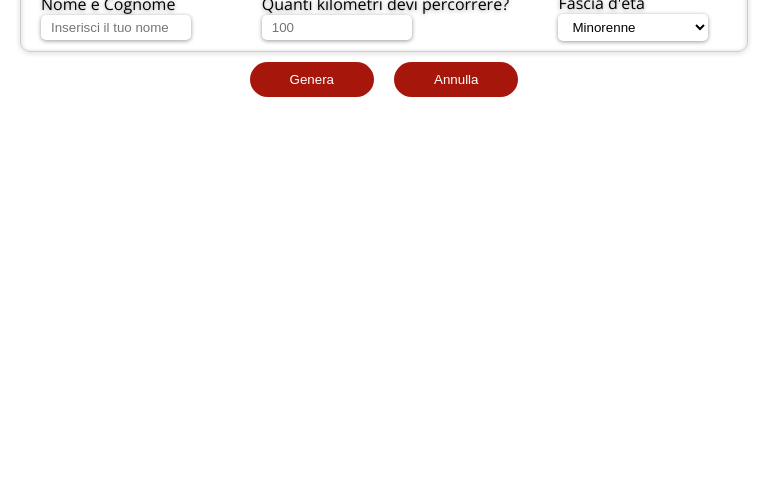
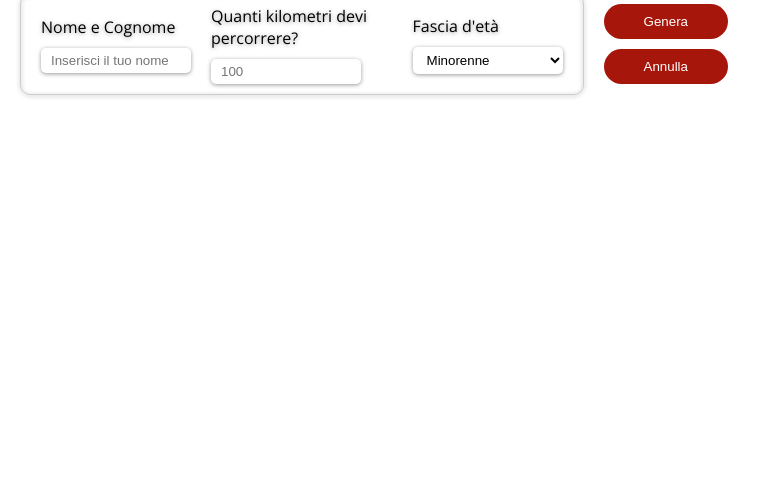
Before and after one commit to PaoloFrancesco-Marino/js-biglietto-treno-form, a plain HTML site: page index.html in a window 768 px wide. Shown: the part 323-800 px from the top of the page. Drawn offline with nearby package versions, Linux system fonts and the light colour scheme.

Commit message:
add responsive (min-width: 577px) and (max-width: 1200px)

```diff
--- a/css/main.css
+++ b/css/main.css
@@ -65,12 +65,14 @@ body {
 /* row  input style */
 
 .row label {
+    display: inline-block;
     margin-right: 10px;
     cursor: pointer;
 }
 
 .row select,
 .row input {
+    display: inline-block;
     border: none;
     padding: 5px 10px;
     border-radius: 5px;
@@ -111,3 +113,21 @@ body {
         display: flex;
     }
 }
+
+@media all and (min-width: 577px) and (max-width: 1200px) {
+    .row label {
+        margin-bottom: 10px;
+    }
+
+    .dati-input {
+        display: flex;
+    }
+
+    .dati-input .row button:first-child {
+        margin-bottom: 10px;
+    }
+
+    .dati-input .row:last-child {
+        flex-direction: column;
+    }
+}
```
